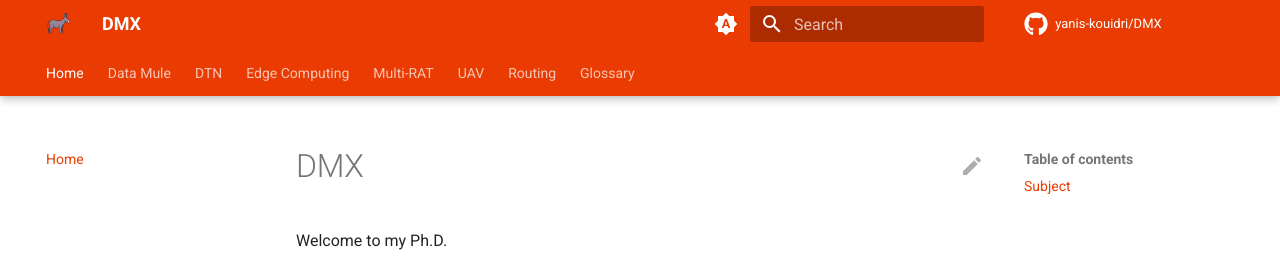
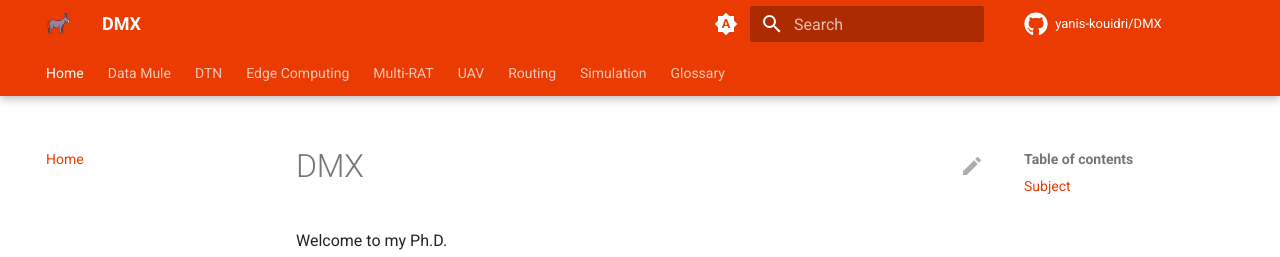
Before and after one commit to Yanis-Kouidri/DMX, an MkDocs documentation site: the page built from docs/index.md, in a window 1280 px wide. Shown: the top 257 px of the page. Built offline with MkDocs 1.6.1 and Material for MkDocs 9.7.7, drawn with Linux system fonts in a browser that asks for light colours; comment, search, counter and statistics services are not loaded.

Commit message:
feat: add simulation page to nav

```diff
--- a/mkdocs.yml
+++ b/mkdocs.yml
@@ -11,6 +11,7 @@ nav:
   - Multi-RAT: multi_rat.md
   - UAV: uav.md
   - Routing: routing.md
+  - Simulation: simulation.md
   - Glossary: glossary.md
 theme:
   name: material
```
